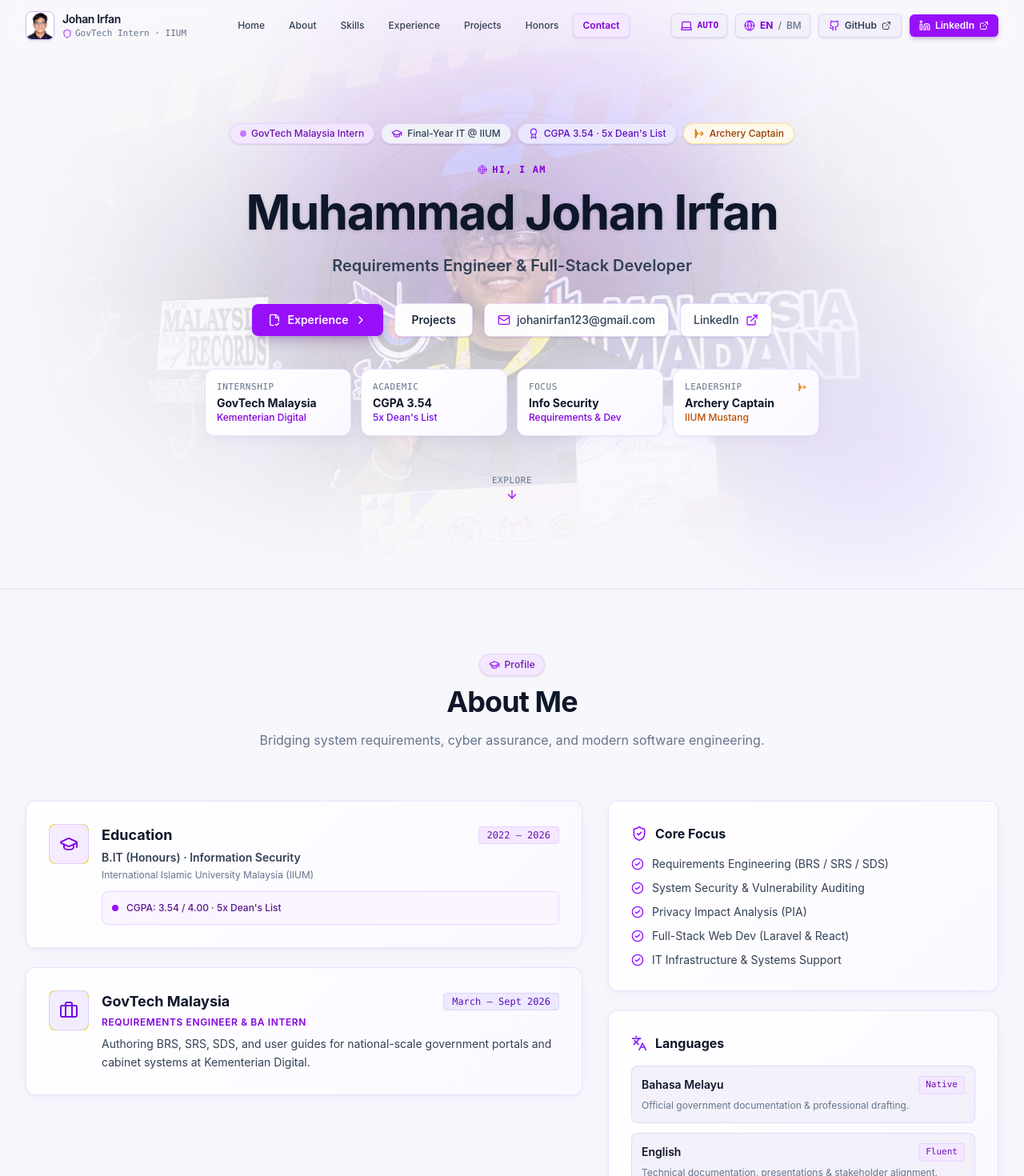
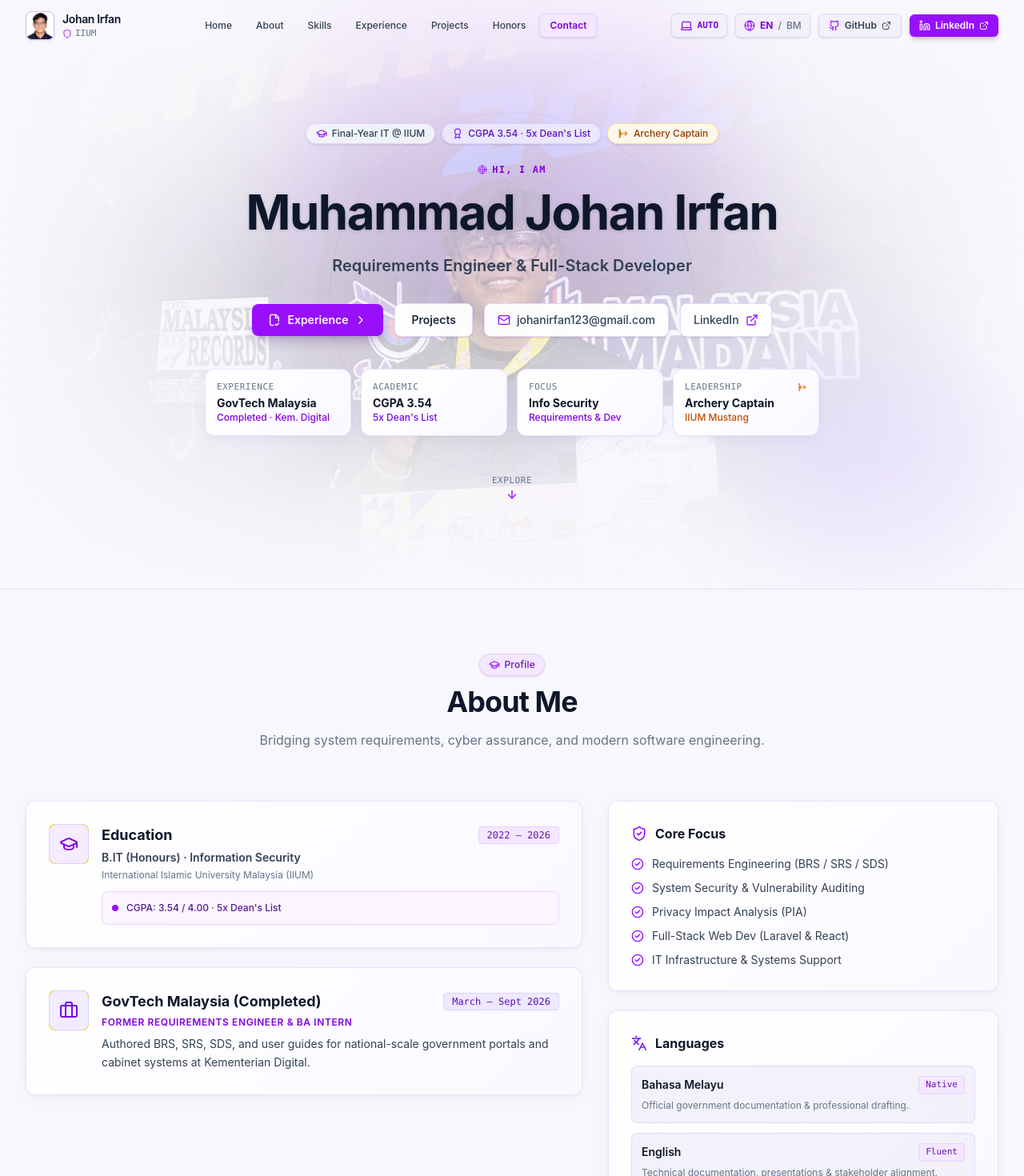
Before and after one commit to PrplWrldd/johan-portfolio, a Next.js app: page / in a window 1280 px wide. Shown: the top 1470 px of the page at 80% size. Built offline with nearby package versions, Linux system fonts and the light colour scheme.

Commit message:
remove govtech in my portfolio

```diff
--- a/src/app/layout.tsx
+++ b/src/app/layout.tsx
@@ -7,7 +7,7 @@
 export const metadata: Metadata = {
   title: 'Muhammad Johan Irfan | Requirements Engineer & Full-Stack Developer',
   description:
-    'Portfolio of Muhammad Johan Irfan bin Khairudin — Requirements Engineer / Business Analyst Intern at GovTech Malaysia (Kementerian Digital) and Final-Year IT Student at IIUM Gombak specialising in Information Assurance & Security.',
+    'Portfolio of Muhammad Johan Irfan bin Khairudin — Former Requirements Engineer / Business Analyst Intern at GovTech Malaysia (Kementerian Digital) and Final-Year IT Student at IIUM Gombak specialising in Information Assurance & Security.',
   keywords: [
     'Muhammad Johan Irfan',
     'Johan Irfan',
@@ -26,7 +26,7 @@
   openGraph: {
     title: 'Muhammad Johan Irfan | Requirements Engineer & Full-Stack Developer',
     description:
-      'Requirements Engineer / BA Intern at GovTech Malaysia (Kementerian Digital) & BIT Student (Information Assurance) at IIUM.',
+      'Former Requirements Engineer / BA Intern at GovTech Malaysia (Kementerian Digital) & BIT Student (Information Assurance) at IIUM.',
     type: 'website',
     locale: 'en_US',
     alternateLocale: 'ms_MY',
--- a/src/components/About.tsx
+++ b/src/components/About.tsx
@@ -80,7 +80,7 @@
                     </span>
                   </div>
                   <p className="text-xs font-semibold text-purple-700 dark:text-purple-300 uppercase tracking-wider mb-2">
-                    Requirements Engineer & BA Intern
+                    {t.about.currentInternshipRole || 'Former Requirements Engineer & BA Intern'}
                   </p>
                   <p className="text-sm text-[var(--text-secondary)] leading-relaxed">
                     {t.about.currentInternshipText}
--- a/src/components/Footer.tsx
+++ b/src/components/Footer.tsx
@@ -26,7 +26,7 @@
                 Muhammad Johan Irfan
               </span>
               <span className="px-2 py-0.5 rounded text-[10px] font-mono bg-purple-100 dark:bg-purple-950/70 text-purple-800 dark:text-purple-200 border border-purple-300/40 dark:border-purple-300/30 shadow-sm">
-                GovTech & IIUM
+                Ex-GovTech & IIUM
               </span>
             </div>
             <p className="text-xs text-[var(--text-muted)] max-w-md">
--- a/src/components/Hero.tsx
+++ b/src/components/Hero.tsx
@@ -73,13 +73,6 @@
       <div className="relative z-10 max-w-4xl mx-auto w-full text-center flex flex-col items-center">
         {/* Verification Status Badges */}
         <div className="flex flex-wrap items-center justify-center gap-2 mb-6">
-          <span
-            id="hero-badge-govtech"
-            className="inline-flex items-center gap-1.5 px-3 py-1 rounded-full text-xs font-medium bg-purple-100/90 dark:bg-purple-950/80 text-purple-800 dark:text-purple-200 border border-purple-300/40 dark:border-purple-300/30 shadow-sm backdrop-blur-xs"
-          >
-            <span className="w-2 h-2 rounded-full bg-purple-600 dark:bg-purple-300 animate-pulse" />
-            {t.hero.badgeGovTech}
-          </span>
           <span
             id="hero-badge-iium"
             className="inline-flex items-center gap-1.5 px-3 py-1 rounded-full text-xs font-medium bg-slate-100/90 dark:bg-slate-900/90 text-slate-700 dark:text-slate-300 border border-purple-200 dark:border-slate-700/80 shadow-sm backdrop-blur-xs"
@@ -182,9 +175,9 @@
         {/* Quick Highlights Strip */}
         <div className="grid grid-cols-2 sm:grid-cols-4 gap-3 max-w-3xl w-full text-left">
           <div className="card-govtech p-3.5 rounded-xl backdrop-blur-xs">
-            <div className="text-[11px] text-[var(--text-muted)] uppercase font-mono tracking-wider">Internship</div>
+            <div className="text-[11px] text-[var(--text-muted)] uppercase font-mono tracking-wider">Experience</div>
             <div className="text-sm font-bold text-[var(--text-heading)] mt-0.5">GovTech Malaysia</div>
-            <div className="text-xs text-purple-700 dark:text-purple-300 font-medium">Kementerian Digital</div>
+            <div className="text-xs text-purple-700 dark:text-purple-300 font-medium">Completed · Kem. Digital</div>
           </div>
           <div className="card-govtech p-3.5 rounded-xl backdrop-blur-xs">
             <div className="text-[11px] text-[var(--text-muted)] uppercase font-mono tracking-wider">Academic</div>
--- a/src/components/Navbar.tsx
+++ b/src/components/Navbar.tsx
@@ -78,11 +78,10 @@
   return (
     <header
       id="main-header"
-      className={`fixed top-0 left-0 right-0 z-40 py-3 sm:py-3.5 backdrop-blur-md border-b transition-[background-color,border-color,box-shadow] duration-300 ease-out ${
-        isScrolled
+      className={`fixed top-0 left-0 right-0 z-40 py-3 sm:py-3.5 backdrop-blur-md border-b transition-[background-color,border-color,box-shadow] duration-300 ease-out ${isScrolled
           ? 'bg-[var(--glass-nav-bg)] border-[var(--glass-nav-border)] shadow-lg shadow-black/10 dark:shadow-purple-950/25'
           : 'bg-transparent border-transparent shadow-none'
-      }`}
+        }`}
     >
       <div className="max-w-7xl mx-auto px-4 sm:px-6 lg:px-8">
         <div className="flex items-center justify-between">
@@ -108,7 +107,7 @@
               </span>
               <span className="text-[11px] text-[var(--text-muted)] font-mono flex items-center gap-1">
                 <Shield className="w-3 h-3 text-purple-600 dark:text-purple-300 inline" />
-                GovTech Intern · IIUM
+                IIUM
               </span>
             </div>
           </a>
@@ -122,11 +121,10 @@
                   key={link.id}
                   href={link.href}
                   id={`nav-link-${link.id}`}
-                  className={`relative px-3 py-1.5 rounded-md text-xs font-medium border transition-[color,background-color,border-color,box-shadow] duration-300 ease-out ${
-                    isActive
+                  className={`relative px-3 py-1.5 rounded-md text-xs font-medium border transition-[color,background-color,border-color,box-shadow] duration-300 ease-out ${isActive
                       ? 'text-purple-700 dark:text-purple-100 bg-purple-100 dark:bg-purple-950/60 border-purple-300/40 dark:border-purple-300/30 shadow-sm shadow-purple-950/10 dark:shadow-purple-950/40 font-semibold'
                       : 'text-[var(--text-secondary)] bg-transparent border-transparent shadow-none hover:text-purple-700 dark:hover:text-purple-200 hover:bg-purple-100/50 dark:hover:bg-purple-950/20'
-                  }`}
+                    }`}
                 >
                   {link.label}
                 </a>
@@ -251,11 +249,10 @@
                   href={link.href}
                   id={`mobile-nav-${link.id}`}
                   onClick={() => setMobileMenuOpen(false)}
-                  className={`px-3 py-2.5 rounded-md text-sm font-medium border-l-2 transition-[color,background-color,border-color] duration-300 ease-out ${
-                    isActive
+                  className={`px-3 py-2.5 rounded-md text-sm font-medium border-l-2 transition-[color,background-color,border-color] duration-300 ease-out ${isActive
                       ? 'text-purple-700 dark:text-purple-100 bg-purple-100 dark:bg-purple-950/60 font-semibold border-purple-600 dark:border-purple-300'
                       : 'text-[var(--text-secondary)] border-transparent hover:text-[var(--text-heading)] hover:bg-purple-100/60 dark:hover:bg-purple-950/30'
-                  }`}
+                    }`}
                 >
                   {link.label}
                 </a>
--- a/src/locales/en.ts
+++ b/src/locales/en.ts
@@ -19,7 +19,7 @@
     name: 'Muhammad Johan Irfan',
     headline: 'Requirements Engineer & Full-Stack Developer',
     hook: 'Building secure public sector systems, system architecture, and modern web apps.',
-    badgeGovTech: 'GovTech Malaysia Intern',
+    badgeGovTech: 'Former GovTech Malaysia Intern',
     badgeEducation: 'Final-Year IT @ IIUM',
     badgeCgpa: 'CGPA 3.54 · 5x Dean\'s List',
     ctaExperience: 'Experience',
@@ -38,8 +38,9 @@
     institution: 'International Islamic University Malaysia (IIUM)',
     expectedGrad: '2022 – 2026',
     cgpaLabel: 'CGPA: 3.54 / 4.00 · 5x Dean\'s List',
-    currentInternshipTitle: 'GovTech Malaysia',
-    currentInternshipText: 'Authoring BRS, SRS, SDS, and user guides for national-scale government portals and cabinet systems at Kementerian Digital.',
+    currentInternshipTitle: 'GovTech Malaysia (Completed)',
+    currentInternshipRole: 'Former Requirements Engineer & BA Intern',
+    currentInternshipText: 'Authored BRS, SRS, SDS, and user guides for national-scale government portals and cabinet systems at Kementerian Digital.',
     interestsTitle: 'Core Focus',
     interests: [
       'Requirements Engineering (BRS / SRS / SDS)',
@@ -129,9 +130,9 @@
     sectionTag: 'Experience',
     title: 'Work Experience',
     subtitle: 'Digital systems and technical specifications for Malaysian government agencies.',
-    roleBadge: 'Internship',
+    roleBadge: 'Internship (Completed)',
     tenure: 'March – September 2026',
-    overview: 'Requirements Engineer / Business Analyst Intern at GovTech Malaysia (Kementerian Digital), authoring technical specifications (SRS, SDS, BRS, and User Guides) for national public sector platforms.',
+    overview: 'Former Requirements Engineer / Business Analyst Intern at GovTech Malaysia (Kementerian Digital), authoring technical specifications (SRS, SDS, BRS, and User Guides) for national public sector platforms.',
     deliverablesTitle: 'Government Systems Documented',
     methodologiesTitle: 'Core Methodologies',
     items: [
@@ -139,8 +140,8 @@
         id: 'govtech-malaysia',
         organization: 'GovTech Malaysia',
         ministry: 'Kementerian Digital',
-        role: 'Requirements Engineer / Business Analyst Intern',
-        period: 'March – September 2026',
+        role: 'Former Requirements Engineer / Business Analyst Intern',
+        period: 'March – September 2026 (Completed)',
         location: 'Putrajaya / Kuala Lumpur',
         type: 'Public Sector Digital Transformation',
         summary: 'Authored core technical specifications and user manuals across 5 national digital government platforms.',
--- a/src/locales/ms.ts
+++ b/src/locales/ms.ts
@@ -19,7 +19,7 @@
     name: 'Muhammad Johan Irfan',
     headline: 'Jurutera Keperluan & Pembangun Web Timbunan Penuh',
     hook: 'Membina perkhidmatan digital sektor awam yang selamat, seni bina sistem, dan aplikasi web moden.',
-    badgeGovTech: 'Pelatih GovTech Malaysia',
+    badgeGovTech: 'Bekas Pelatih GovTech Malaysia',
     badgeEducation: 'Tahun Akhir IT @ UIAM',
     badgeCgpa: 'PNGK 3.54 · 5x Senarai Dekan',
     ctaExperience: 'Pengalaman',
@@ -38,8 +38,9 @@
     institution: 'Universiti Islam Antarabangsa Malaysia (UIAM)',
     expectedGrad: '2022 – 2026',
     cgpaLabel: 'PNGK: 3.54 / 4.00 · 5x Senarai Dekan',
-    currentInternshipTitle: 'GovTech Malaysia',
-    currentInternshipText: 'Menyediakan BRS, SRS, SDS, dan panduan pengguna bagi portal kerajaan berimpak nasional dan sistem kabinet di bawah Kementerian Digital.',
+    currentInternshipTitle: 'GovTech Malaysia (Selesai)',
+    currentInternshipRole: 'Bekas Pelatih Jurutera Keperluan & BA',
+    currentInternshipText: 'Telah menggubal dan melengkapkan BRS, SRS, SDS, serta panduan pengguna bagi portal kerajaan berimpak nasional dan sistem kabinet di bawah Kementerian Digital.',
     interestsTitle: 'Fokus Utama',
     interests: [
       'Kejuruteraan Keperluan (BRS / SRS / SDS)',
@@ -129,9 +130,9 @@
     sectionTag: 'Pengalaman',
     title: 'Pengalaman Kerja',
     subtitle: 'Sistem digital dan spesifikasi teknikal bagi agensi kerajaan Malaysia.',
-    roleBadge: 'Latihan Industri',
+    roleBadge: 'Latihan Industri (Selesai)',
     tenure: 'Mac – September 2026',
-    overview: 'Pelatih Jurutera Keperluan / Penganalisis Perniagaan di GovTech Malaysia (Kementerian Digital), menggubal spesifikasi teknikal (SRS, SDS, BRS, serta Manual Pengguna) untuk platform awam.',
+    overview: 'Bekas Pelatih Jurutera Keperluan / Penganalisis Perniagaan di GovTech Malaysia (Kementerian Digital), menggubal spesifikasi teknikal (SRS, SDS, BRS, serta Manual Pengguna) untuk platform awam.',
     deliverablesTitle: 'Sistem Kerajaan Yang Didokumentasikan',
     methodologiesTitle: 'Metodologi Utama',
     items: [
@@ -139,8 +140,8 @@
         id: 'govtech-malaysia',
         organization: 'GovTech Malaysia',
         ministry: 'Kementerian Digital',
-        role: 'Pelatih Jurutera Keperluan / Penganalisis Perniagaan',
-        period: 'Mac – September 2026',
+        role: 'Bekas Pelatih Jurutera Keperluan / Penganalisis Perniagaan',
+        period: 'Mac – September 2026 (Selesai)',
         location: 'Putrajaya / Kuala Lumpur',
         type: 'Transformasi Digital Sektor Awam',
         summary: 'Menyediakan spesifikasi teknikal dan manual pengguna bagi 5 inisiatif sistem digital kerajaan peringkat nasional.',
--- a/src/types/portfolio.ts
+++ b/src/types/portfolio.ts
@@ -99,6 +99,7 @@
     expectedGrad: string;
     cgpaLabel: string;
     currentInternshipTitle: string;
+    currentInternshipRole?: string;
     currentInternshipText: string;
     interestsTitle: string;
     interests: string[];
```
